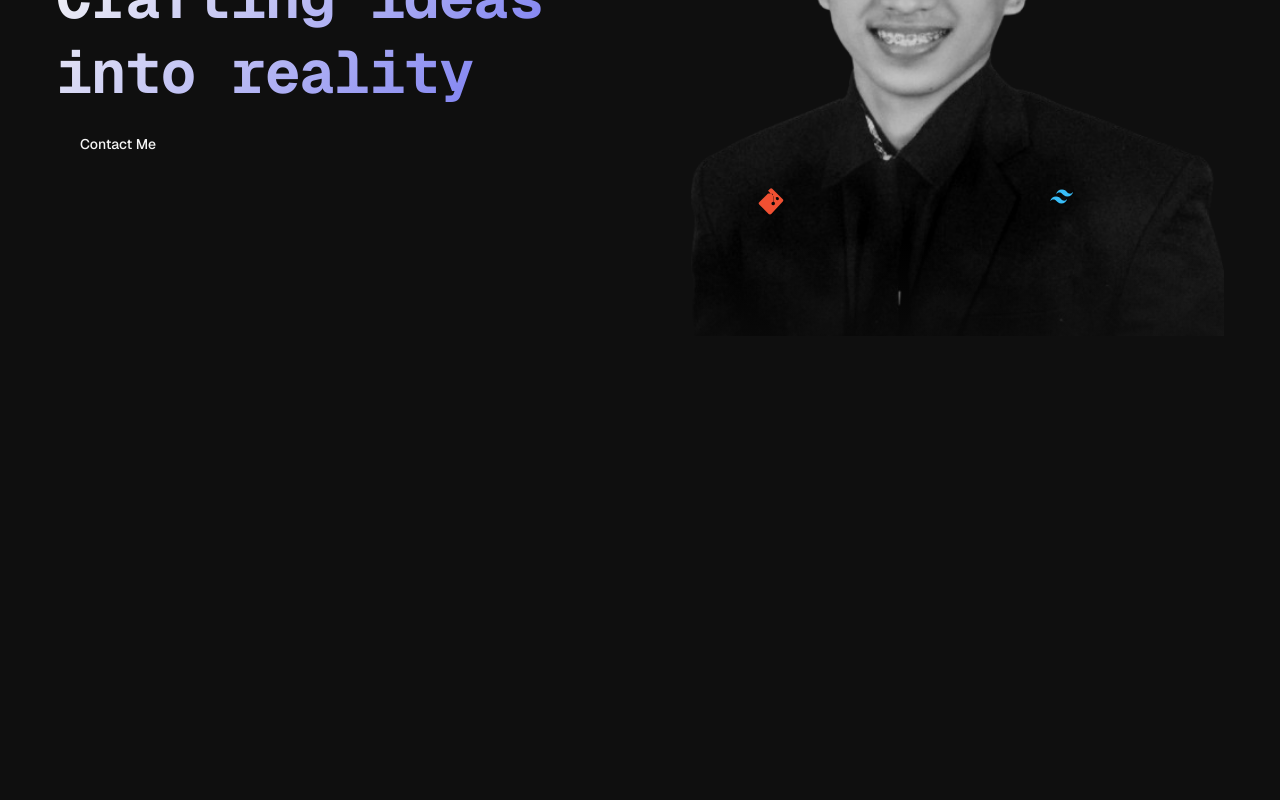
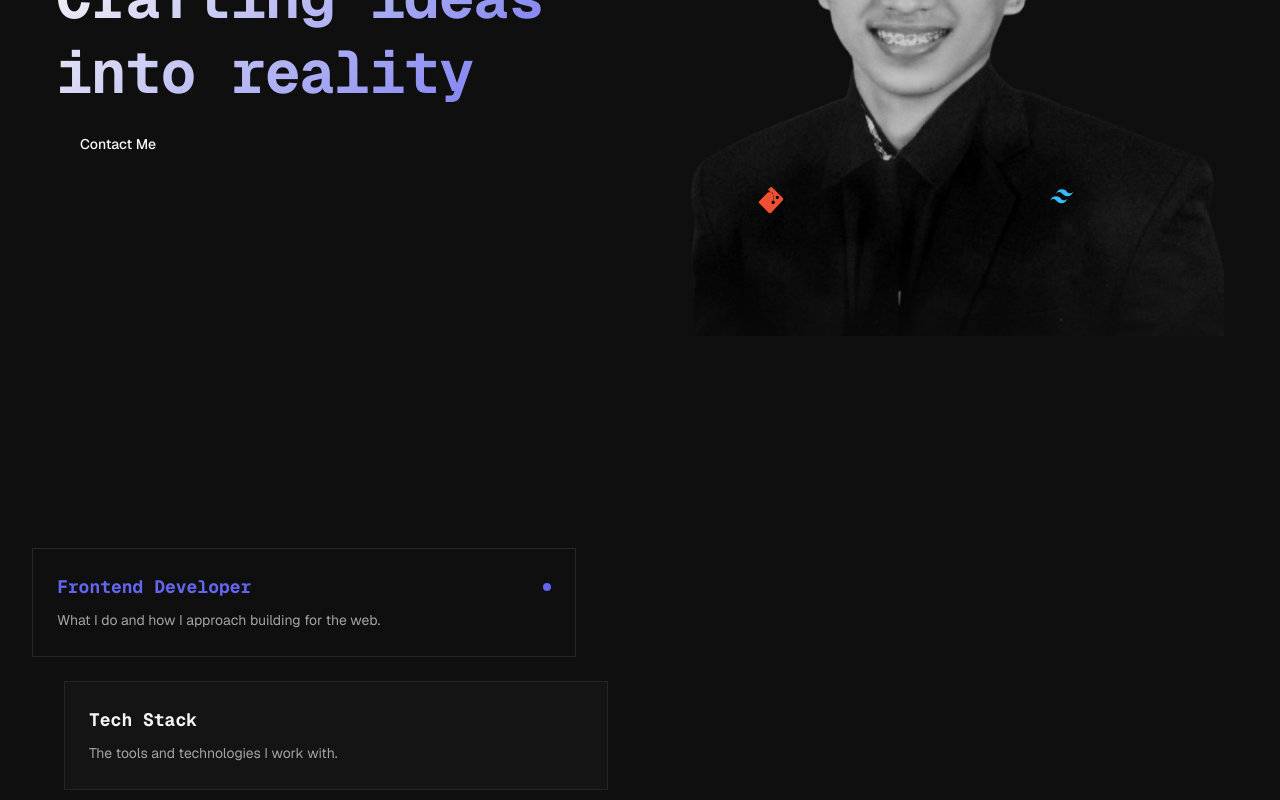
Before and after one commit to chriscstll/chriscstll, a Next.js app: page / in a window 1280 px wide. Shown: the part 380-1180 px from the top of the page. Before the commit the page ends 800 px from the top, so only its background shows below. Built offline with nearby package versions, Linux system fonts and the light colour scheme.

Commit message:
about section added. will add features later

```diff
--- a/components/sections/About.tsx
+++ b/components/sections/About.tsx
@@ -1,3 +1,41 @@
+'use client';
+
+import { useState } from "react";
+import { about } from "@/data/portfolio";
+
 export default function About() {
-  return <section id="about"></section>;
+  const [activeCard, setActiveCard] = useState(0);
+  return (
+    <section id='about' className='section-container'>
+      <div className="grid grid-cols-1 md:grid-cols-2 gap-8 md:gap-16 items-start">
+        <div className="flex flex-col gap-4 md:gap-6">
+          {about.cards.map((card, i) => (
+            <button key={card.id}  onClick={() => setActiveCard(i)}
+                    className={`text-left p-6 border transition-all duration-300 ${i === 1 ? "md:ml-8" : "md:mr-8"} ${activeCard === 1 ? "border-accent" : "border-border hover:border-border-hover"}`}
+                    style={{ backgroundColor: activeCard === i ? "var(var(--color-accent-subtle)" : "var(--color-background-card)",}}>
+
+                      <div className=" flex items-center justify-between mb-2">
+                        <span className="font-heading font-bold text-base md:text-lg"
+                              style={{ color: activeCard === i ? "var(--color-accent)" : "var(--color-foreground)",}}>
+                                {card.label}
+                        </span>
+
+                        {activeCard === i && (
+                          <span className="w-2 h-2 rounded-full" style={{ backgroundColor: "var(--color-accent)" }}/>
+                        )}
+                      </div>
+
+                      <p className="text-sm leading-relaxed" style={{ color: "var(--color-foreground-muted)" }}>
+                        {card.description}
+                      </p>
+            </button>
+          ))}
+        </div>
+
+
+
+
+      </div>
+    </section>
+  )
 }
--- a/data/portfolio.ts
+++ b/data/portfolio.ts
@@ -18,11 +18,35 @@ export const hero = {
 };
 
 export const about = {
+    label: 'Introduction',
+    heading: "Hello!, I'm",
+    name: 'Christian Castillo',
+    subheading: 'A Frontend Developer based in the philippines',
     bio: [
         'Christian Castillo is a frontend developer based in the Philippines, focused on building thoughtful web applications using React, Typescript and Tailwind CSS',
         "I'm open to opportunities where i can contribute to meaningful work to keep learning and developing my skills as a frontend developer",
     ],
-    resumeUrl: '/resume'
+    resumeUrl: '/resume',
+    cards: [
+        {
+            id: "frontend",
+            label: "Frontend Developer",
+            description: "What I do and how I approach building for the web.",
+                content: {
+                    title: "Frontend Developer",
+                    body: "Placeholder — describe your frontend approach, what you enjoy building, and what kind of work you're looking for.",
+                },
+        },
+        {
+            id: "techstack",
+            label: "Tech Stack",
+            description: "The tools and technologies I work with.",
+                content: {
+                    title: "My Tech Stack",
+                    body: "Placeholder — describe your stack, how you use each technology, and what you're currently learning.",
+                },
+        },
+    ],
 };
 
 export type Project = {
```
